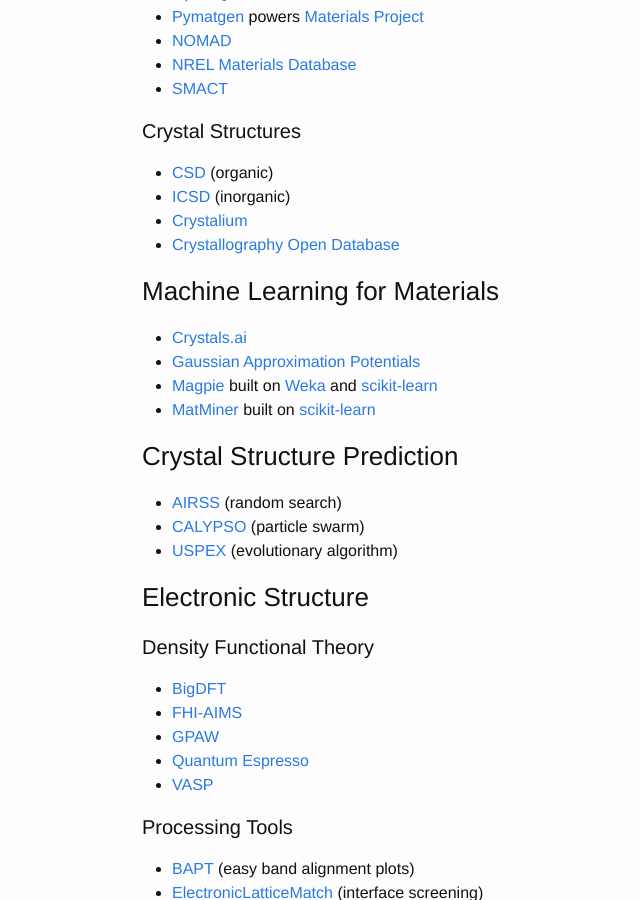
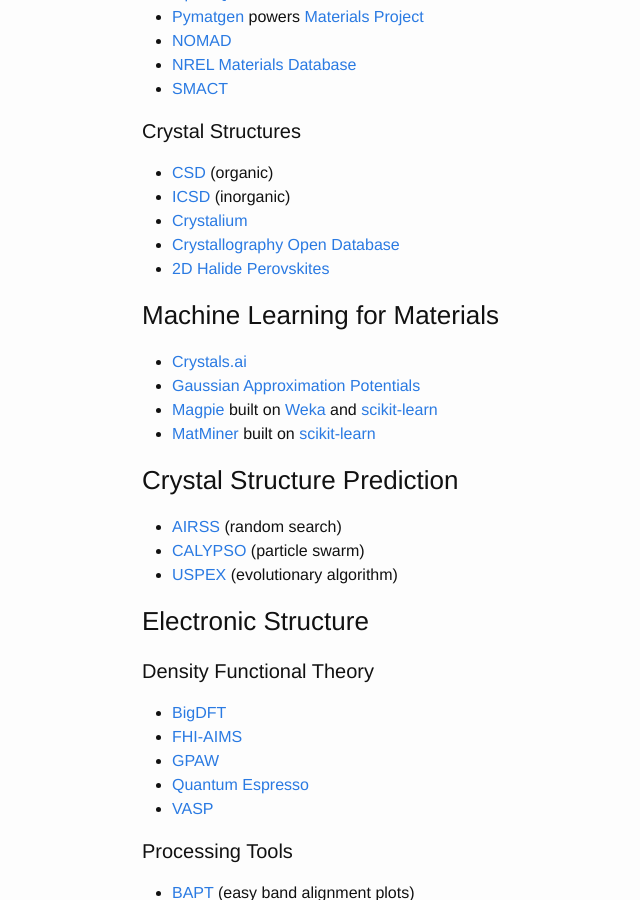
Before and after one commit to WMD-group/WMD-group.github.io, a Jekyll site: the page built from d_links.md, in a window 1280 px wide and 900 px high, scrolled down 528 px. Shown: the whole window, without its empty margins (128-768 px from the left). Built offline with Jekyll 4.4.1, drawn with Linux system fonts in a browser that asks for light colours.

Commit message:
Update d_links.md

```diff
--- a/d_links.md
+++ b/d_links.md
@@ -30,6 +30,7 @@
 * [ICSD](http://cds.rsc.org) (inorganic)
 * [Crystalium](http://crystalium.materialsvirtuallab.org)
 * [Crystallography Open Database](http://www.crystallography.net/cod/)
+* [2D Halide Perovskites](http://www.pdb.nmse-lab.ru)
 
 ### Machine Learning for Materials
 
```
